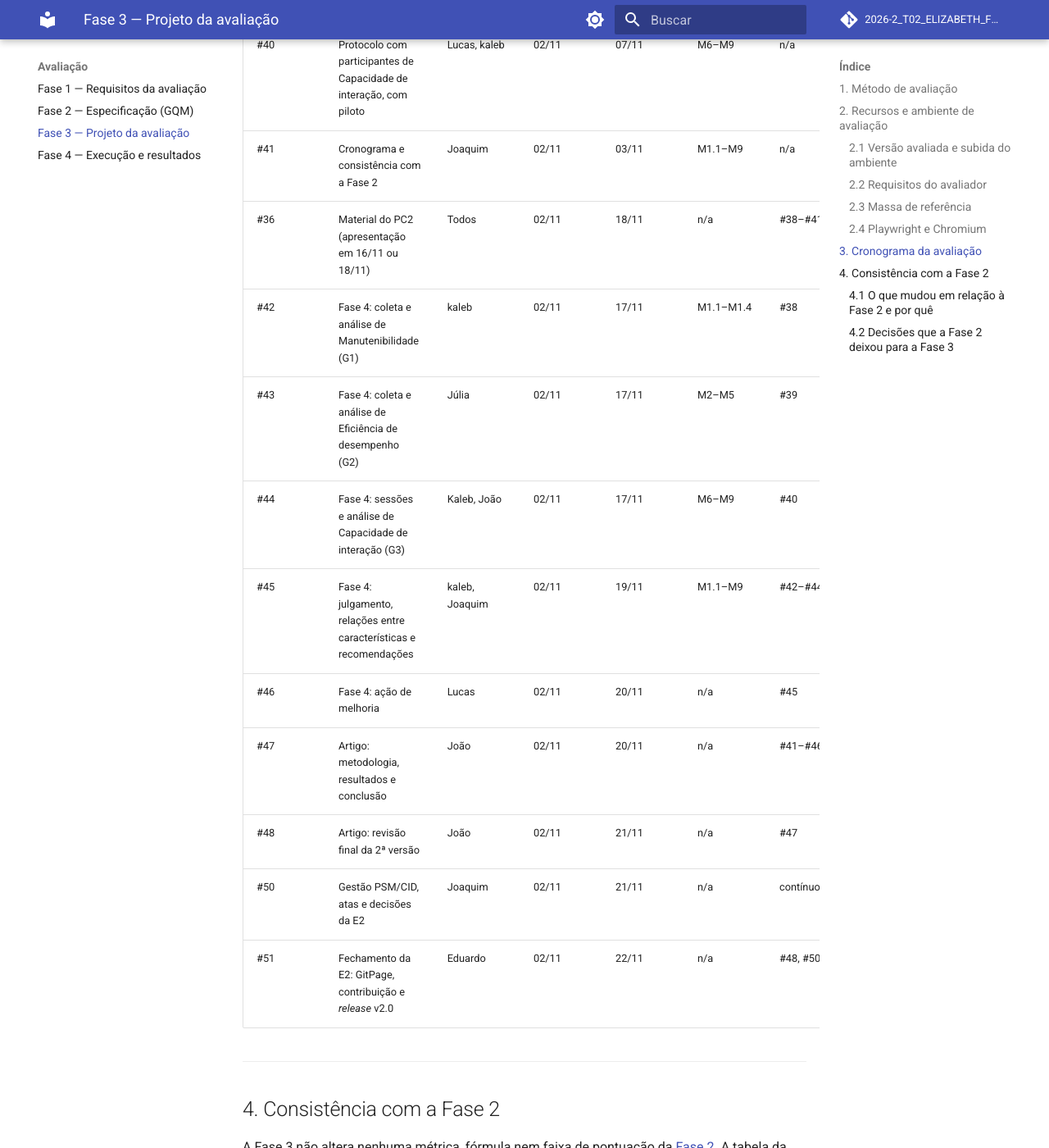
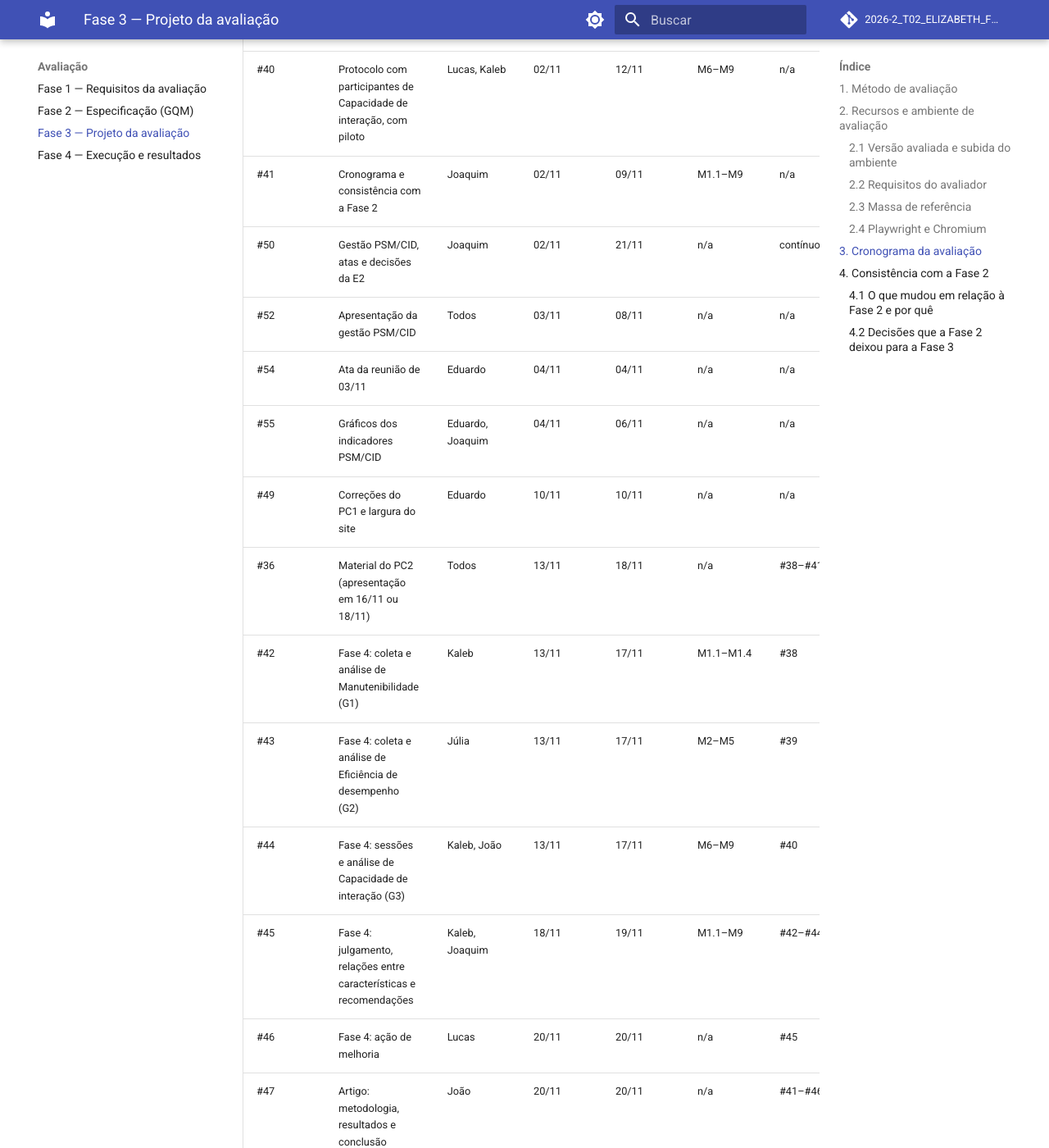
Before and after one commit to FCTE-Qualidade-de-Software-1/2026-2_T02_ELIZABETH_FRIEDMAN, an MkDocs documentation site: the page built from docs/fase-3.md, in a window 1280 px wide and 1400 px high, scrolled down 12593 px. Shown: the whole window at 82% size. Built offline with MkDocs 1.6.1 and Material for MkDocs 9.7.7, drawn with Linux system fonts in a browser that asks for light colours; comment, search, counter and statistics services are not loaded; some of the changed text lies outside the part shown.

Commit message:
docs: atualiza datas e situação do cronograma

```diff
--- a/docs/fase-3.md
+++ b/docs/fase-3.md
@@ -302,26 +302,31 @@
 F3-C3: cronograma realista com atividades distribuídas e alinhadas à execução da Fase 4.
 -->
 
-Cada linha corresponde a uma issue do repositório. A coluna **Fim** é a meta registrada na issue;
-**Início** é a previsão da equipe. Todas as atividades terminam até **22/11/2026**.
+Cada linha corresponde a uma issue do repositório. **Início** e **Fim** são as datas reais das atividades
+concluídas e a previsão da equipe para as demais, e cada atividade começa depois do fim das que aparecem
+em **Depende de**. A coluna **Situação** vale para 10/11/2026. Todas as atividades terminam até **22/11/2026**.
 
-| Issue | Atividade | Responsável | Início | Fim | Métricas | Depende de |
-|------|-----------|-------------|--------|-----|----------|------------|
-| #37 | Ambiente de avaliação e massa de referência (concluído) | Júlia | 02/11 | 03/11 | M1.3, M1.4, M2–M5 | n/a |
-| #38 | Método e roteiros de Manutenibilidade, com piloto | Lucas | 02/11 | 07/11 | M1.1–M1.4 | #37 |
-| #39 | Método e roteiros de Eficiência de desempenho, com piloto | Júlia | 02/11 | 07/11 | M2–M5 | #37 |
-| #40 | Protocolo com participantes de Capacidade de interação, com piloto | Lucas, kaleb | 02/11 | 07/11 | M6–M9 | n/a |
-| #41 | Cronograma e consistência com a Fase 2 | Joaquim | 02/11 | 03/11 | M1.1–M9 | n/a |
-| #36 | Material do PC2 (apresentação em 16/11 ou 18/11) | Todos | 02/11 | 18/11 | n/a | #38–#41 |
-| #42 | Fase 4: coleta e análise de Manutenibilidade (G1) | kaleb | 02/11 | 17/11 | M1.1–M1.4 | #38 |
-| #43 | Fase 4: coleta e análise de Eficiência de desempenho (G2) | Júlia | 02/11 | 17/11 | M2–M5 | #39 |
-| #44 | Fase 4: sessões e análise de Capacidade de interação (G3) | Kaleb, João | 02/11 | 17/11 | M6–M9 | #40 |
-| #45 | Fase 4: julgamento, relações entre características e recomendações | kaleb, Joaquim | 02/11 | 19/11 | M1.1–M9 | #42–#44 |
-| #46 | Fase 4: ação de melhoria | Lucas | 02/11 | 20/11 | n/a | #45 |
-| #47 | Artigo: metodologia, resultados e conclusão | João | 02/11 | 20/11 | n/a | #41–#46 |
-| #48 | Artigo: revisão final da 2ª versão | João | 02/11 | 21/11 | n/a | #47 |
-| #50 | Gestão PSM/CID, atas e decisões da E2 | Joaquim | 02/11 | 21/11 | n/a | contínuo |
-| #51 | Fechamento da E2: GitPage, contribuição e *release* v2.0 | Eduardo | 02/11 | 22/11 | n/a | #48, #50 |
+| Issue | Atividade | Responsável | Início | Fim | Métricas | Depende de | Situação |
+|------|-----------|-------------|--------|-----|----------|------------|----------|
+| #37 | Ambiente de avaliação e massa de referência | Júlia | 02/11 | 05/11 | M1.3, M1.4, M2–M5 | n/a | Concluída |
+| #38 | Método e roteiros de Manutenibilidade, com piloto | Lucas | 02/11 | 12/11 | M1.1–M1.4 | #37 | Em andamento |
+| #39 | Método e roteiros de Eficiência de desempenho, com piloto | Júlia | 02/11 | 12/11 | M2–M5 | #37 | Em andamento |
+| #40 | Protocolo com participantes de Capacidade de interação, com piloto | Lucas, Kaleb | 02/11 | 12/11 | M6–M9 | n/a | Em andamento |
+| #41 | Cronograma e consistência com a Fase 2 | Joaquim | 02/11 | 09/11 | M1.1–M9 | n/a | PR #59 em revisão |
+| #50 | Gestão PSM/CID, atas e decisões da E2 | Joaquim | 02/11 | 21/11 | n/a | contínuo | Contínua |
+| #52 | Apresentação da gestão PSM/CID | Todos | 03/11 | 08/11 | n/a | n/a | Concluída |
+| #54 | Ata da reunião de 03/11 | Eduardo | 04/11 | 04/11 | n/a | n/a | Concluída |
+| #55 | Gráficos dos indicadores PSM/CID | Eduardo, Joaquim | 04/11 | 06/11 | n/a | n/a | Concluída |
+| #49 | Correções do PC1 e largura do site | Eduardo | 10/11 | 10/11 | n/a | n/a | PR #60 em revisão |
+| #36 | Material do PC2 (apresentação em 16/11 ou 18/11) | Todos | 13/11 | 18/11 | n/a | #38–#41 | A iniciar |
+| #42 | Fase 4: coleta e análise de Manutenibilidade (G1) | Kaleb | 13/11 | 17/11 | M1.1–M1.4 | #38 | A iniciar |
+| #43 | Fase 4: coleta e análise de Eficiência de desempenho (G2) | Júlia | 13/11 | 17/11 | M2–M5 | #39 | A iniciar |
+| #44 | Fase 4: sessões e análise de Capacidade de interação (G3) | Kaleb, João | 13/11 | 17/11 | M6–M9 | #40 | A iniciar |
+| #45 | Fase 4: julgamento, relações entre características e recomendações | Kaleb, Joaquim | 18/11 | 19/11 | M1.1–M9 | #42–#44 | A iniciar |
+| #46 | Fase 4: ação de melhoria | Lucas | 20/11 | 20/11 | n/a | #45 | A iniciar |
+| #47 | Artigo: metodologia, resultados e conclusão | João | 20/11 | 20/11 | n/a | #41–#46 | A iniciar |
+| #48 | Artigo: revisão final da 2ª versão | João | 21/11 | 21/11 | n/a | #47 | A iniciar |
+| #51 | Fechamento da E2: GitPage, contribuição e *release* v2.0 | Eduardo | 22/11 | 22/11 | n/a | #48, #50 | A iniciar |
 
 ---
 
```
